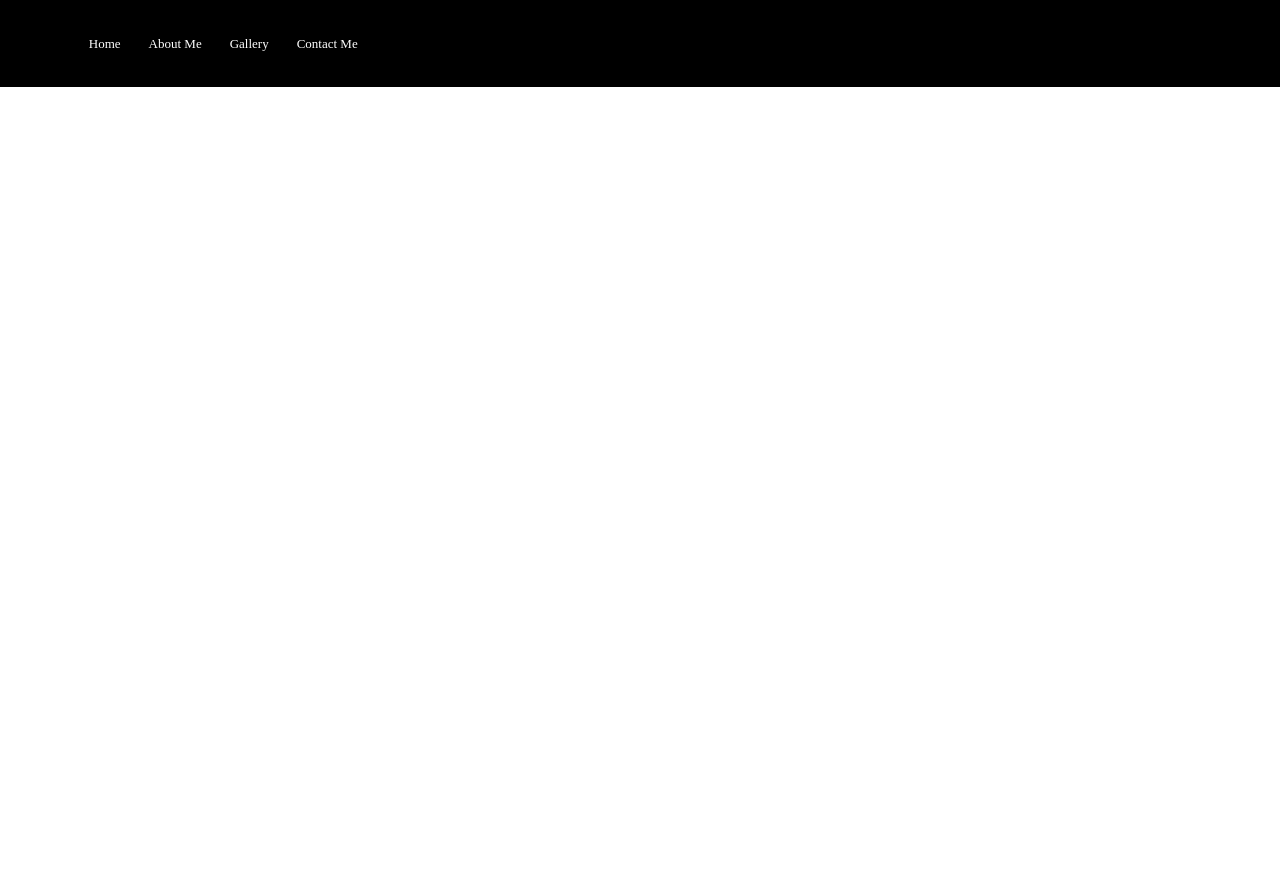
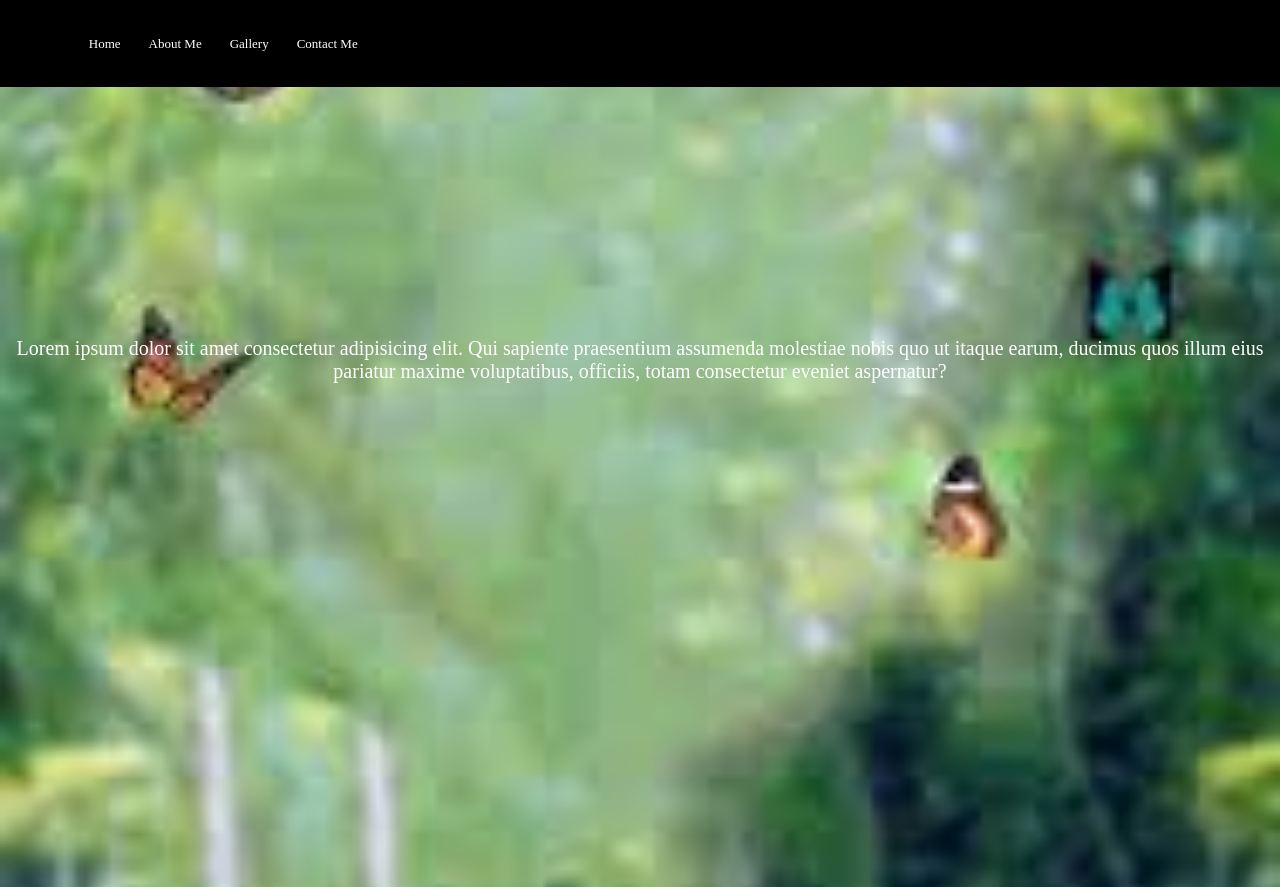
Before and after one commit to sandhya-molakala/sandhya-molakala.github.io, a plain HTML site: page index.html in a window 1280 px wide. Drawn offline with Linux system fonts and the light colour scheme.

Commit message:
updated image url

```diff
--- a/style.css
+++ b/style.css
@@ -40,7 +40,7 @@ nav img{
 }
 .index-content{
     min-height: 100vh;
-    background-image: url("images/download5.jpg");
+    background-image: url("download5.jpg");
     background-size: cover;
     background-position: center;
     position: relative;
```
